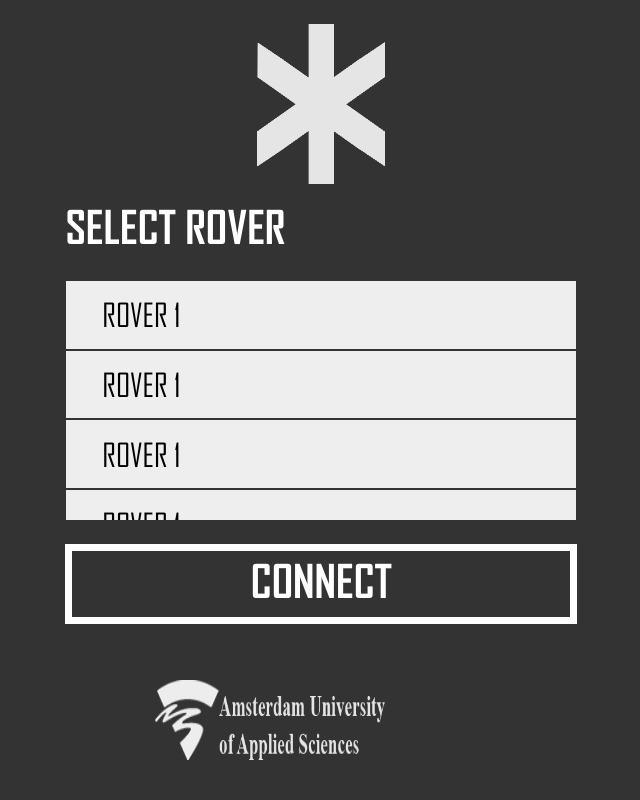
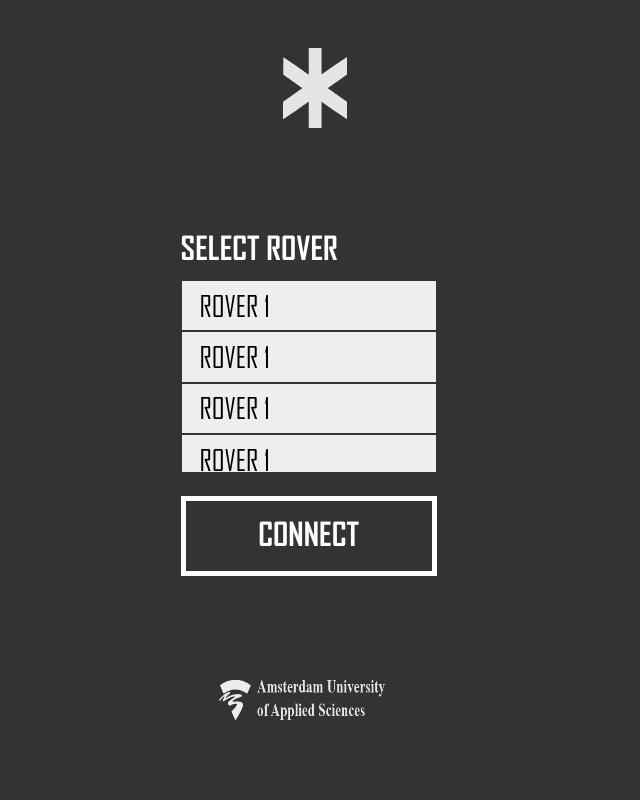
Before and after one commit to myucesan/project-rescue-on-wheels, a PHP site: page /index.html in a window 1280 px wide. Shown: the whole page, without its empty margins (357-997 px from the left). Run offline with PHP 8.4, Linux system fonts and the light colour scheme.

Commit message:
CSS update

```diff
--- a/Website/design.css
+++ b/Website/design.css
@@ -17,50 +17,50 @@ body {
 
 .subtitle {
   position: absolute;
-  left: 33%;
-  top: 20%;
+  left: 42%;
+  top: 25%;
   font-family: agencyFB_Bold;
-  font-size: 280%;
+  font-size: 200%;
   color: white;
 }
 
 .logo {
-  width: 10%;
-  height: 20%;
+  width: 5%;
+  height: 10%;
   position: absolute;
-  left: 48%;
-  top: 3%;
+  left: 50%;
+  top: 6%;
 }
 
 .HVAlogo {
-  width: 5%;
-  height: 10%;
+  width: 2.5%;
+  height: 5%;
   position: absolute;
-  left: 40%;
+  left: 45%;
   top: 85%;
 }
 
 .HVAText {
-  width: 13%;
-  height: 8%;
+  width: 10%;
+  height: 5%;
   position: absolute;
-  left: 45%;
-  top: 87%;
+  left: 48%;
+  top: 85%;
 }
 
 .menu {
-    width: 40%;
-    height: 30%;
+    width: 20%;
+    height: 24%;
     position: absolute;
     top: 35%;
-    left: 33%;
+    left: 42%;
     overflow-y: auto;
 }
 
 .menu a {
     background-color: #eee;
     font-family: AgencyFB;
-    font-size: 200%;
+    font-size: 180%;
     color: black;
     display: block;
     border: 1px solid #333333;
@@ -79,15 +79,15 @@ body {
 
 .button {
   height: 10%;
-  width: 40%;
+  width: 20%;
   background-color: #333333;
   position: absolute;
-  left: 33%;
-  top: 68%;
+  left: 42%;
+  top: 62%;
   color: white;
   font-family: AgencyFB_Bold;
-  font-size: 280%;
-  border: 7px solid #FFFFFF;
+  font-size: 200%;
+  border: 5px solid #FFFFFF;
 }
 
 ::-webkit-scrollbar {
```
